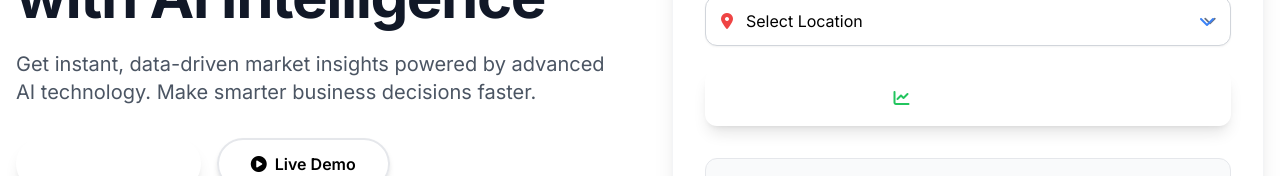
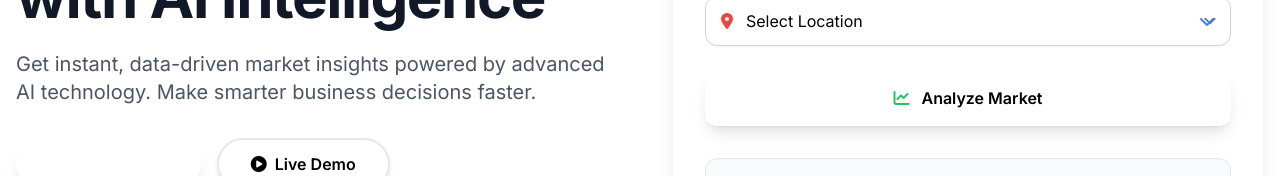
Before and after one commit to Souravsuvro/market-flick-landing, a React (Create React App) app: page / in a window 1280 px wide. Shown: the part 347-523 px from the top of the page. Built offline with nearby package versions, Linux system fonts and the light colour scheme.

Commit message:
Change Analyze Market button text color to black

```diff
--- a/src/components/HeroSection.tsx
+++ b/src/components/HeroSection.tsx
@@ -119,7 +119,7 @@ const HeroSection: React.FC = () => {
           <motion.button
             whileHover={{ scale: 1.05 }}
             whileTap={{ scale: 0.95 }}
-            className="w-full rounded-xl bg-custom py-4 text-white font-semibold hover:bg-custom/90 flex items-center justify-center gap-3 transform transition-all duration-300 shadow-lg mt-6"
+            className="w-full rounded-xl bg-custom py-4 text-black font-semibold hover:bg-custom/90 flex items-center justify-center gap-3 transform transition-all duration-300 shadow-lg mt-6"
             onClick={handleAnalyzeMarket}
           >
             <i className="fas fa-chart-line text-green-500"></i>
```
